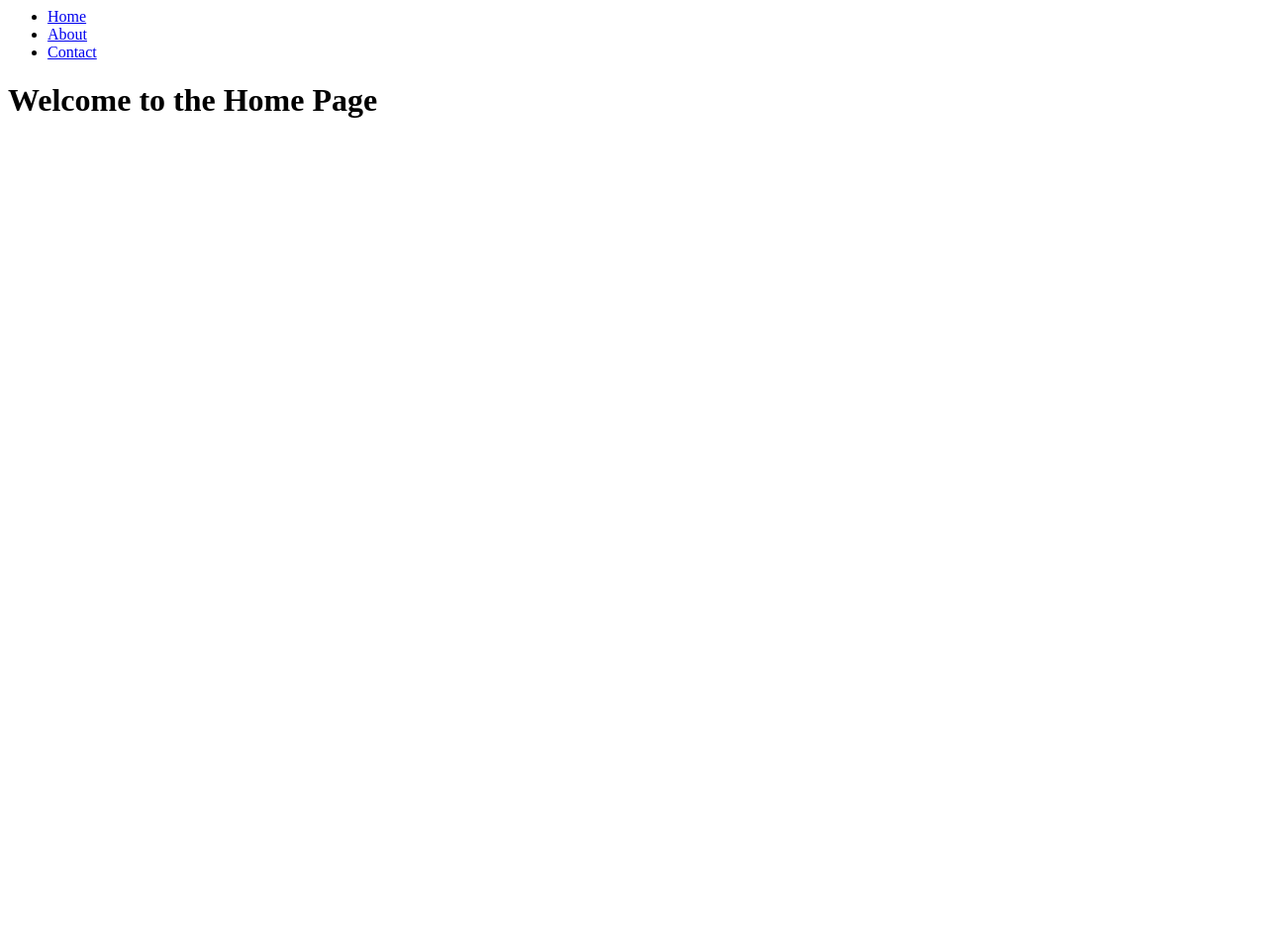
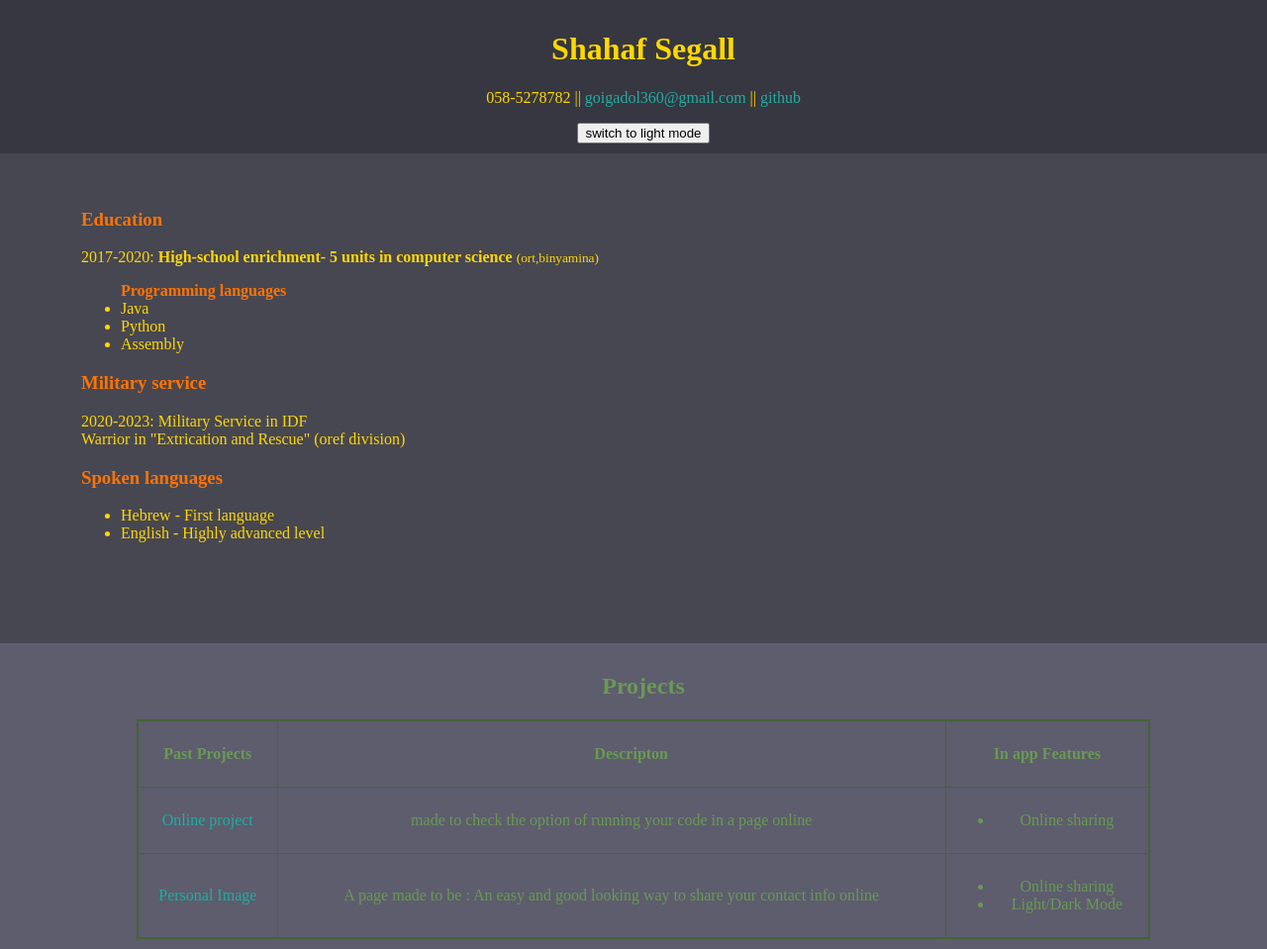
Before and after one commit to shahafSegal/test, a plain HTML site: page index.html in a window 1280 px wide. Shown: the whole page at 99% size. Before the commit the page ends 800 px from the top, so only its background shows below. Drawn offline with nearby package versions, Linux system fonts and the light colour scheme.

Commit message:
changed to persImage to test header

```diff
--- /dev/null
+++ b/def_style.css
@@ -0,0 +1,38 @@
+body{
+    margin: 0;
+    margin-top: 160px;
+}
+
+article{
+    margin-left: 50px;
+    padding: 2.5%;
+}
+
+header{
+    text-align: center;
+    position: fixed;
+    top: 0;
+    left: 0;
+    width: 100%;
+    padding: 10px;
+}
+footer{
+    text-align: center;
+    width: 100%;
+    padding: 10px;
+    margin: 0;
+}
+
+table {
+    border-collapse: collapse;
+    width: 80%;
+    margin-left: auto;
+    margin-right: auto;
+}
+
+td, th {padding: 8px; }
+
+
+a,span{
+    text-decoration: none;
+}
--- a/header.html
+++ b/header.html
@@ -1,10 +1,9 @@
 <header>
-    <nav>
-        <ul>
-            <li><a href="/">Home</a></li>
-            <li><a href="/about">About</a></li>
-            <li><a href="/contact">Contact</a></li>
-            <!-- Add more navigation links as needed -->
-        </ul>
-    </nav>
+    <h1>Shahaf Segall</h1>
+    <p>
+        058-5278782 ||
+        <a href="mailto:goigadol360@gmail.com" target="_blank"> goigadol360@gmail.com</a>
+        || <a href="https://github.com/shahafSegal"> github</a>
+    </p>
+    <button id="switchButton">switch to light mode</button>
 </header>
--- a/index.html
+++ b/index.html
@@ -1,15 +1,52 @@
-<html>
+<!DOCTYPE html>
+<html lang="en">
 <head>
-    <title>Home Page</title>
+    <meta charset="UTF-8">
+    <meta name="viewport" content="width=device-width, initial-scale=1.0">
+    <title>Shahaf Segall</title>
+    <link  rel="stylesheet" href="def_style.css">
+    <link id="stylesheet" rel="stylesheet"  href="style1.css">
+    <link rel="icon" type="image/x-icon" href="ussr penguin.jpg">
+
     <script src="https://code.jquery.com/jquery-3.7.0.min.js"></script>
     <!-- Include your main.js file -->
     <script src="main.js"></script>
 </head>
 <body>
-    <!-- Load the common header into this div -->
     <div id="common-header"></div>
+    <article>
+        <h3>Education</h3>
+        <p>2017-2020: <b>High-school enrichment- 5 units in computer science </b><small>(ort,binyamina)</small></p>
+        <ul><h4 style="display: inline;">Programming languages</h4>
+            <li>Java</li>
+            <li>Python</li>
+            <li>Assembly</li>
+        </ul>
 
-    <h1>Welcome to the Home Page</h1>
-    <!-- Rest of your page content -->
+        <h3>Military service</h3>
+        <p>2020-2023: Military Service in IDF <br> Warrior in "Extrication and Rescue" (oref division)</p>
+        <h3>Spoken languages</h3>
+        <ul>
+            <li>Hebrew - First language</li>
+            <li>English - Highly advanced level</li>
+        </ul>
+        <br><br><br>
+    </article>
+    <!---->
+    <footer>
+        <table><h2>Projects</h2>
+            <thead><th>Past Projects</th><th><ul>Descripton</ul></th><th>In app Features</th></thead>
+            <tbody>
+                <tr><td><a href="https://shahafsegal.github.io/onProject/">Online project</a></td> <td>made to check the option of running your code in a page online</td> <td><ul><li>Online sharing</li></ul></td></tr>
+                <tr><td>  <a href="https://shahafsegal.github.io/persImage/">Personal Image</a></td> <td>A page made to be : An easy and good looking way to share your contact info online</td>
+                <td>    <ul>    <li>Online sharing</li>
+                                <li>Light/Dark Mode</li>
+                        </ul></td>
+                </tr>
+            </tbody>
+        </table>
+
+    </footer>
+    <script src="stButton.js"></script>
 </body>
 </html>
--- /dev/null
+++ b/stButton.js
@@ -0,0 +1,15 @@
+const switchButton = document.getElementById('switchButton');
+const stylesheet = document.getElementById('stylesheet');
+
+let isStylesheet1Active = true;
+/*when button is pressed change style, change button text and when pressed again changes back style*/
+switchButton.addEventListener('click', () => {
+    if (isStylesheet1Active) {
+        stylesheet.href = 'style2.css';
+        switchButton.textContent="switch to dark mode"
+    } else {
+        stylesheet.href = 'style1.css';
+        switchButton.textContent="switch to light mode"
+    }
+    isStylesheet1Active = !isStylesheet1Active;
+});
--- /dev/null
+++ b/style1.css
@@ -0,0 +1,34 @@
+/*dark mode :only color*/
+
+body{
+    background-color: #474751;
+    color: #ffd700;
+}
+header{
+    background-color: #373741;
+    color:#ffd700
+}
+
+h3,h4{
+    color: #ff7300;
+}
+
+footer{
+    background-color: #5d5d6d;
+    color: #6a9955;
+}
+
+table {
+    border: 2px solid #456338;
+  }
+
+  td, th {
+    border: 1px solid #456338;
+  }
+
+a,span{
+
+
+    color: #1fada1;
+
+}
--- /dev/null
+++ b/style2.css
@@ -0,0 +1,28 @@
+/*light mode,only color*/
+body{
+    background-color: #FFFDD0;
+    color: #4069b6
+}
+header{
+    background-color: #B68D40;
+    color:#FFFDD0
+}
+h3,h4{
+    color: #ff7300;
+}
+footer{
+    background-color: #D6AD60;
+    color: #5240b6;
+}
+
+table {
+    border: 2px solid #5240b6;
+  }
+
+  td, th {
+    border: 1px solid #5240b6;
+  }
+
+a,span{
+    color: #b64069;
+}
```
Also changed, not shown: ussr penguin.jpg (added).
